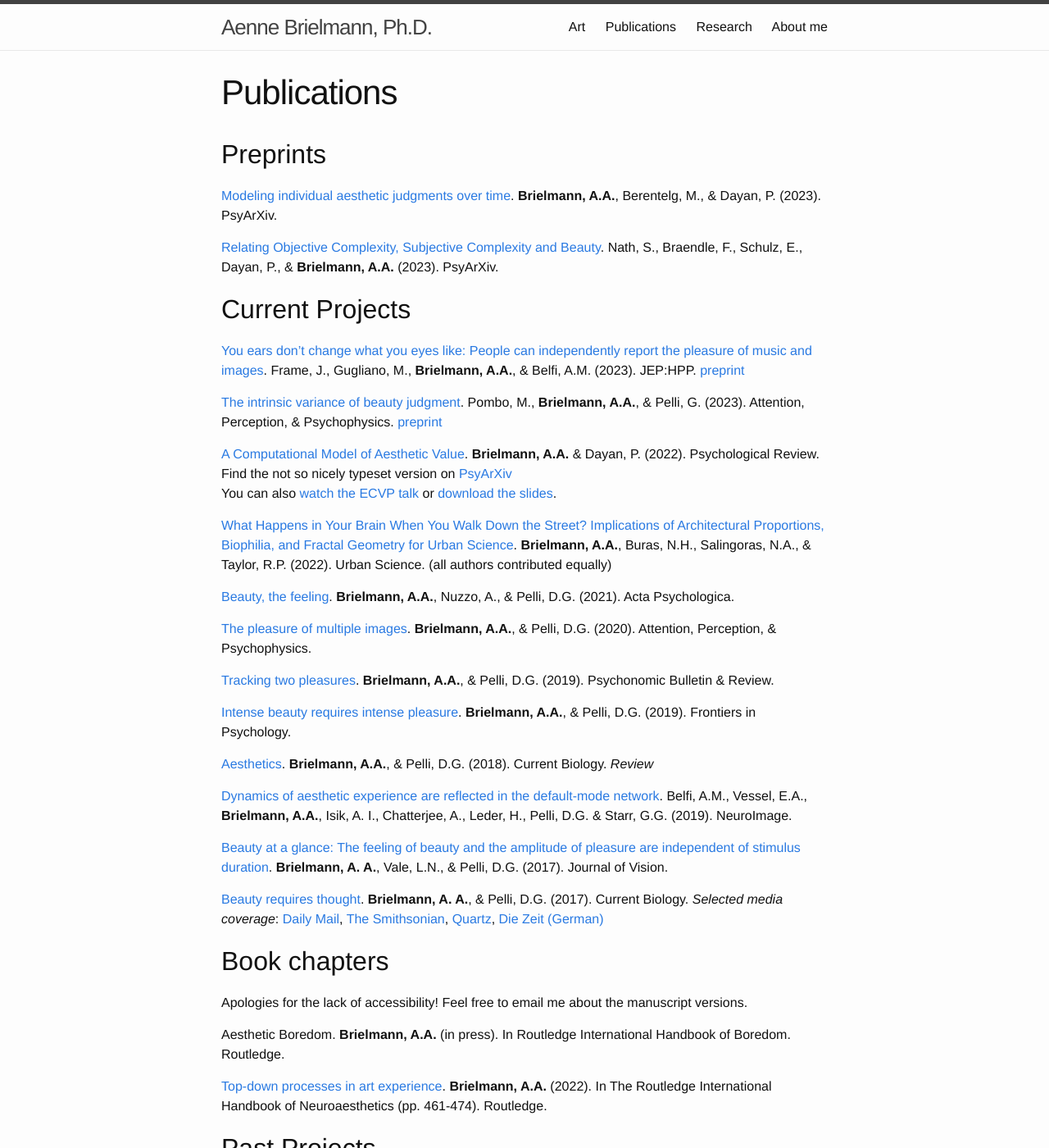
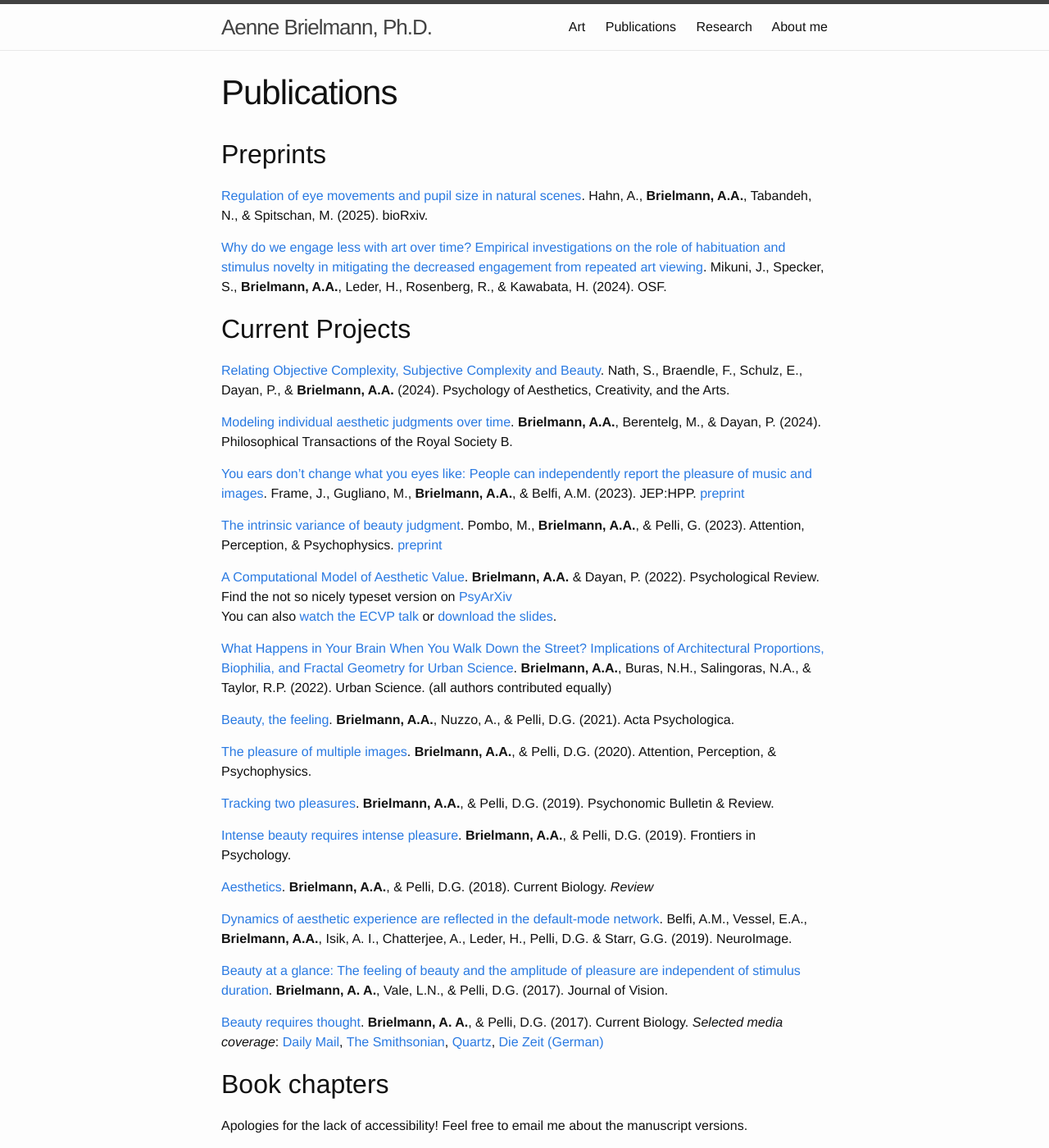
Before and after one commit to aenneb/aenneb.github.io, a Jekyll site: the page built from publications.md, in a window 1280 px wide and 1400 px high. Shown: the whole window at 82% size. Built offline with Jekyll 4.4.1, drawn with Linux system fonts in a browser that asks for light colours.

Commit message:
Update publications.md
add pubished links, new preprints added

```diff
--- a/publications.md
+++ b/publications.md
@@ -5,12 +5,18 @@ permalink: /publications/
 ---
 
 ## Preprints
-[Modeling individual aesthetic judgments over time](https://osf.io/preprints/psyarxiv/b8rg5/). **Brielmann, A.A.**, Berentelg, M., & Dayan, P. (2023). PsyArXiv.
 
-[Relating Objective Complexity, Subjective Complexity and Beauty](https://psyarxiv.com/nuep7/). Nath, S., Braendle, F., Schulz, E., Dayan, P., & **Brielmann, A.A.** (2023). PsyArXiv.
+[Regulation of eye movements and pupil size in natural scenes](https://www.biorxiv.org/content/10.1101/2025.01.06.631507v1.abstract). Hahn, A., **Brielmann, A.A.**,  Tabandeh, N., & Spitschan, M. (2025). bioRxiv.
+
+[Why do we engage less with art over time? Empirical investigations on the role of habituation and stimulus novelty in mitigating the decreased engagement from repeated art viewing](https://osf.io/preprints/osf/s258f_v1). Mikuni, J., Specker, S., **Brielmann, A.A.**, Leder, H., Rosenberg, R., & Kawabata, H. (2024). OSF.
 
 
 ## Current Projects
+
+[Relating Objective Complexity, Subjective Complexity and Beauty](https://psycnet.apa.org/record/2024-89495-001). Nath, S., Braendle, F., Schulz, E., Dayan, P., & **Brielmann, A.A.** (2024). Psychology of Aesthetics, Creativity, and the Arts.
+
+[Modeling individual aesthetic judgments over time]([https://osf.io/preprints/psyarxiv/b8rg5/](https://royalsocietypublishing.org/doi/full/10.1098/rstb.2022.0414)). **Brielmann, A.A.**, Berentelg, M., & Dayan, P. (2024). Philosophical Transactions of the Royal Society B.
+
 [You ears don't change what you eyes like: People can independently report the pleasure of music and images](https://psycnet.apa.org/record/2023-68634-001). Frame, J., Gugliano, M., **Brielmann, A.A.**, & Belfi, A.M. (2023). JEP:HPP. [preprint](https://psyarxiv.com/keud2/)
 
 [The intrinsic variance of beauty judgment](https://link.springer.com/article/10.3758/s13414-023-02672-x). Pombo, M., **Brielmann, A.A.**, & Pelli, G. (2023). Attention, Perception, & Psychophysics. [preprint](https://psyarxiv.com/jm83e/)
@@ -42,9 +48,10 @@ You can also <a href="https://aenneb.github.io/files/BrielmannDayan_talk_ECVP202
 ## Book chapters
 Apologies for the lack of accessibility! Feel free to email me about the manuscript versions.
 
-Aesthetic Boredom. **Brielmann, A.A.** (in press). In Routledge International Handbook of Boredom. Routledge.
+[Aesthetic Boredom](https://www.taylorfrancis.com/chapters/edit/10.4324/9781003271536-24/aesthetic-boredom-aenne-brielmann-peter-dayan). **Brielmann, A.A.** (in press). In Routledge International Handbook of Boredom. Routledge.
 
 [Top-down processes in art experience](https://www.taylorfrancis.com/chapters/edit/10.4324/9781003008675-27/top-processes-art-experience-aenne-brielmann). **Brielmann, A.A.** (2022). In The Routledge International Handbook of Neuroaesthetics (pp. 461-474). Routledge.
+
 
 ## Past Projects
 
```
